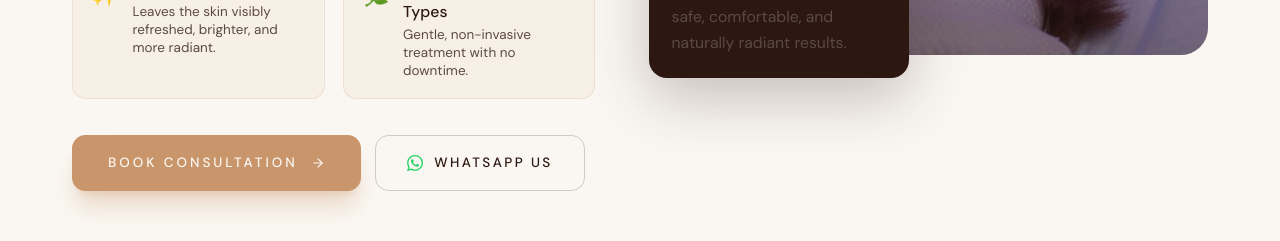
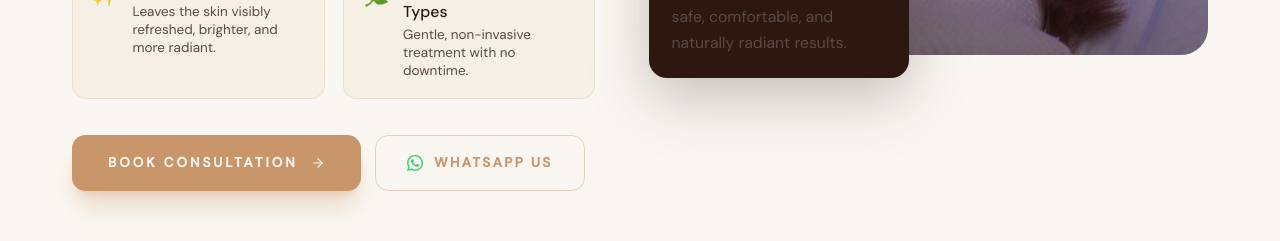
Before and after one commit to playkidsofficial6-oss/cosmohome, a React (Vite) app: page /service/1 in a window 1280 px wide. Shown: the part 1660-1901 px from the top of the page. Built offline with nearby package versions, Linux system fonts and the light colour scheme.

Commit message:
feat: implement shared UI components including animated wrappers, preloader, inputs, and CTA buttons

```diff
--- a/src/components/ui/shared.tsx
+++ b/src/components/ui/shared.tsx
@@ -134,18 +134,17 @@ export function InputField({ label, type = "text", placeholder }: { label: strin
 }
 
 export function CTAButtons({ light = false }: { light?: boolean }) {
-  const base = light ? "text-[#2C1810]" : "text-[#FAF7F2]";
   return (
     <div className="flex flex-col sm:flex-row gap-3">
       <motion.a href="/book-consultation"
         whileHover={{ scale: 1.04, boxShadow: "0 0 36px rgba(201,149,106,0.55)" }}
         whileTap={{ scale: 0.97 }}
-        className="inline-flex items-center justify-center gap-3 px-8 py-4 bg-[#C9956A] text-[#FAF7F2] text-xs tracking-[0.22em] uppercase whitespace-nowrap rounded-xl shadow-xl shadow-[#C9956A]/30 font-medium group" style={B}>
+        className="inline-flex items-center justify-center gap-3 px-8 py-4 bg-[#C9956A] text-[#FAF7F2] text-xs tracking-[0.22em] uppercase whitespace-nowrap rounded-xl shadow-xl shadow-[#C9956A]/30 font-semibold group" style={B}>
         Book Consultation <ArrowRight size={14} className="group-hover:translate-x-1 transition-transform shrink-0" />
       </motion.a>
-      <motion.a href="https://wa.me/441234567890" target="_blank" rel="noopener noreferrer"
+      <motion.a href="https://wa.me/919946336480" target="_blank" rel="noopener noreferrer"
         whileHover={{ scale: 1.03 }} whileTap={{ scale: 0.97 }}
-        className={`inline-flex items-center justify-center gap-2.5 px-7 py-4 rounded-xl border text-xs tracking-[0.18em] uppercase whitespace-nowrap transition-all duration-300 font-medium ${light ? "border-[#2C1810]/20 text-[#2C1810] hover:border-[#C9956A] hover:text-[#C9956A]" : "border-[#FAF7F2]/20 text-[#FAF7F2] hover:border-[#C9956A] hover:text-[#C9956A]"}`} style={B}>
+        className="inline-flex items-center justify-center gap-2.5 px-7 py-4 rounded-xl border border-[#C9956A]/40 hover:border-[#C9956A] text-[#C9956A] hover:bg-[#C9956A]/5 text-xs tracking-[0.18em] uppercase whitespace-nowrap transition-all duration-300 font-semibold select-none" style={B}>
         <svg width="16" height="16" viewBox="0 0 24 24" fill="#25D366" className="shrink-0"><path d={WA_PATH} /></svg>
         WhatsApp Us
       </motion.a>
```
